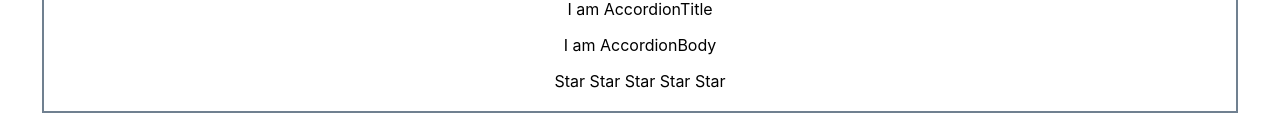
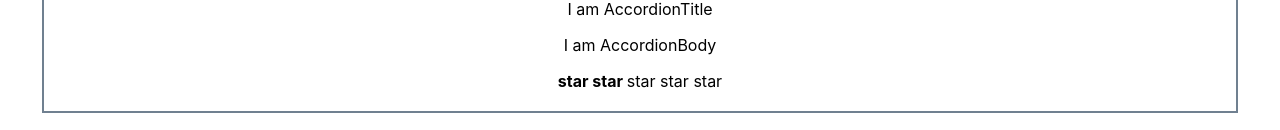
Before and after one commit to Pikadorius/samurai-way-main, a React (Create React App) app: page / in a window 1280 px wide. Shown: the part 695-825 px from the top of the page. Built offline with nearby package versions, Linux system fonts and the light colour scheme.

Commit message:
add props for star

```diff
--- a/src/Components/Rating.tsx
+++ b/src/Components/Rating.tsx
@@ -4,18 +4,19 @@
     console.log("Rating rendering")
     return (
         <div>
-            <Star/>
-            <Star/>
-            <Star/>
-            <Star/>
-            <Star/>
+            <Star selected={true}/>
+            <Star selected={true}/>
+            <Star selected={false}/>
+            <Star selected={false}/>
+            <Star selected={false}/>
         </div>
     );
 }
 
-const Star = () => {
+const Star = (props: any) => {
+    debugger
     console.log("Star rendering")
-    return <span> Star </span>
+    return props.selected?(<span><b> star </b></span>):(<span> star </span>)
 }
 
 export default Rating;
```
